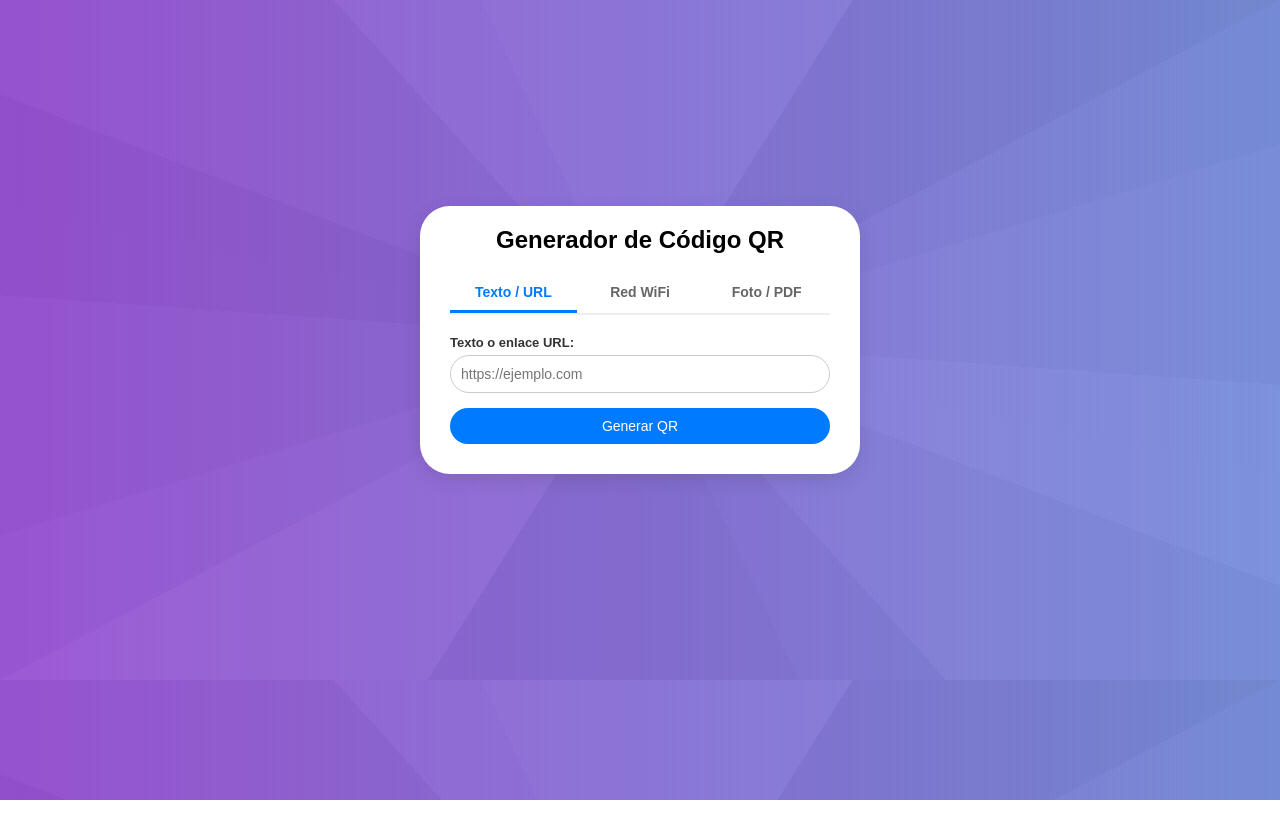
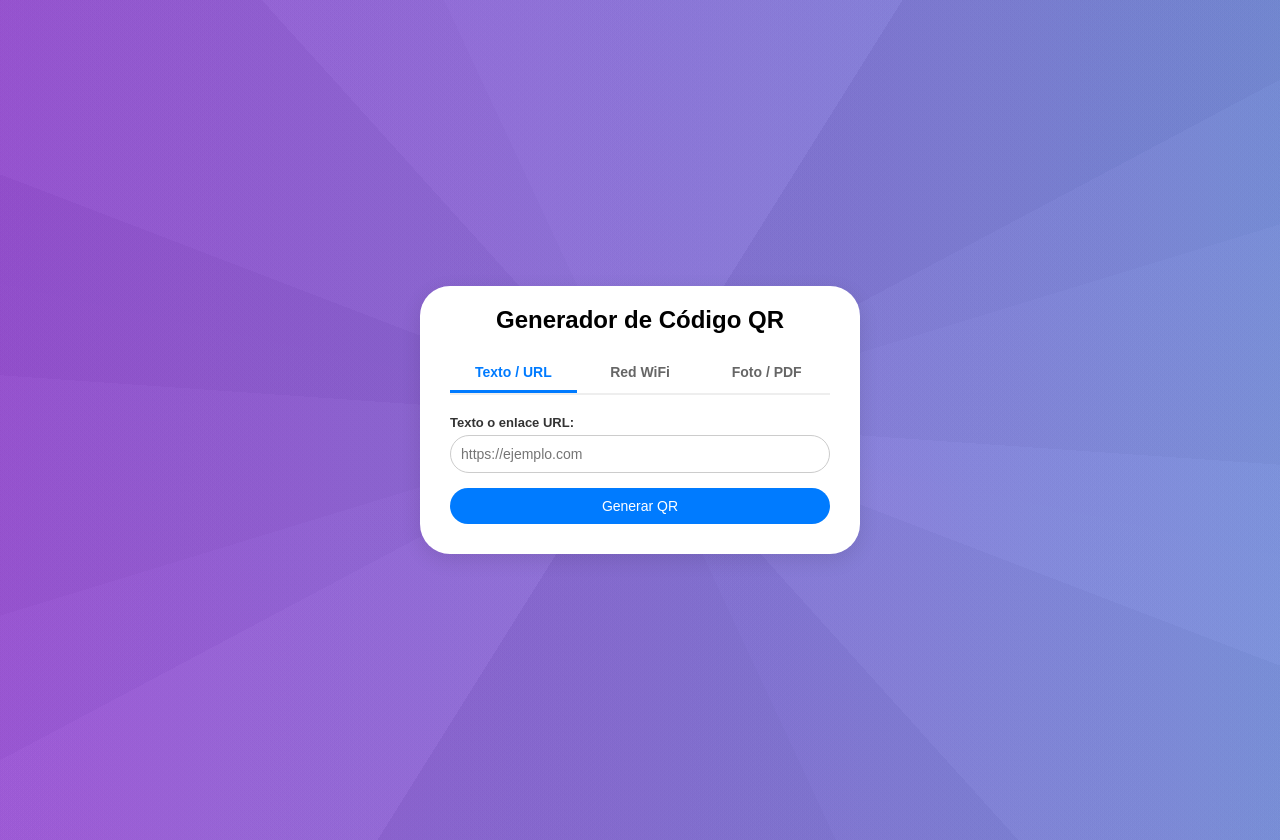
Before and after one commit to iamkevins/qr-pro-web, a Flask app: page / in a window 1280 px wide. Before the commit the page ends 800 px from the top, so only its background shows below. Run offline with Flask 3, Linux system fonts and the light colour scheme.

Commit message:
Update index.html

```diff
--- a/templates/index.html
+++ b/templates/index.html
@@ -12,7 +12,6 @@
             justify-content: center;
             align-items: center;
             min-height: 100vh;
-            min-height: 80vh;
             margin: 0;
             padding: 20px;
 
@@ -20,7 +19,16 @@
 
 
 
-    background-image: linear-gradient(201deg, rgba(148, 148, 148, 0.07) 0%, rgba(148, 148, 148, 0.07) 50%,rgba(83, 83, 83, 0.07) 50%, rgba(83, 83, 83, 0.07) 100%),linear-gradient(192deg, rgba(176, 176, 176, 0.08) 0%, rgba(176, 176, 176, 0.08) 50%,rgba(180, 180, 180, 0.08) 50%, rgba(180, 180, 180, 0.08) 100%),linear-gradient(48deg, rgba(185, 185, 185, 0.1) 0%, rgba(185, 185, 185, 0.1) 50%,rgba(243, 243, 243, 0.1) 50%, rgba(243, 243, 243, 0.1) 100%),linear-gradient(65deg, rgba(172, 172, 172, 0.09) 0%, rgba(172, 172, 172, 0.09) 50%,rgba(209, 209, 209, 0.09) 50%, rgba(209, 209, 209, 0.09) 100%),linear-gradient(4deg, rgba(224, 224, 224, 0.03) 0%, rgba(224, 224, 224, 0.03) 50%,rgba(49, 49, 49, 0.03) 50%, rgba(49, 49, 49, 0.03) 100%),linear-gradient(228deg, rgba(152, 152, 152, 0.03) 0%, rgba(152, 152, 152, 0.03) 50%,rgba(130, 130, 130, 0.03) 50%, rgba(130, 130, 130, 0.03) 100%),linear-gradient(163deg, rgba(170, 170, 170, 0.08) 0%, rgba(170, 170, 170, 0.08) 50%,rgba(232, 232, 232, 0.08) 50%, rgba(232, 232, 232, 0.08) 100%),linear-gradient(152deg, rgba(12, 12, 12, 0.05) 0%, rgba(12, 12, 12, 0.05) 50%,rgba(161, 161, 161, 0.05) 50%, rgba(161, 161, 161, 0.05) 100%),linear-gradient(302deg, rgba(48, 48, 48, 0.1) 0%, rgba(48, 48, 48, 0.1) 50%,rgba(195, 195, 195, 0.1) 50%, rgba(195, 195, 195, 0.1) 100%),linear-gradient(90deg, rgb(144, 14, 253),rgb(74, 115, 255));
+    background-image: linear-gradient(201deg, rgba(148, 148, 148, 0.07) 0%, rgba(148, 148, 148, 0.07) 50%,rgba(83, 83, 83, 0.07) 50%, rgba(83, 83, 83, 0.07) 100%),
+        linear-gradient(192deg, rgba(176, 176, 176, 0.08) 0%, rgba(176, 176, 176, 0.08) 50%,rgba(180, 180, 180, 0.08) 50%, rgba(180, 180, 180, 0.08) 100%),
+        linear-gradient(48deg, rgba(185, 185, 185, 0.1) 0%, rgba(185, 185, 185, 0.1) 50%,rgba(243, 243, 243, 0.1) 50%, rgba(243, 243, 243, 0.1) 100%),
+        linear-gradient(65deg, rgba(172, 172, 172, 0.09) 0%, rgba(172, 172, 172, 0.09) 50%,rgba(209, 209, 209, 0.09) 50%, rgba(209, 209, 209, 0.09) 100%),
+        linear-gradient(4deg, rgba(224, 224, 224, 0.03) 0%, rgba(224, 224, 224, 0.03) 50%,rgba(49, 49, 49, 0.03) 50%, rgba(49, 49, 49, 0.03) 100%),
+        linear-gradient(228deg, rgba(152, 152, 152, 0.03) 0%, rgba(152, 152, 152, 0.03) 50%,rgba(130, 130, 130, 0.03) 50%, rgba(130, 130, 130, 0.03) 100%),
+        linear-gradient(163deg, rgba(170, 170, 170, 0.08) 0%, rgba(170, 170, 170, 0.08) 50%,rgba(232, 232, 232, 0.08) 50%, rgba(232, 232, 232, 0.08) 100%),
+        linear-gradient(152deg, rgba(12, 12, 12, 0.05) 0%, rgba(12, 12, 12, 0.05) 50%,rgba(161, 161, 161, 0.05) 50%, rgba(161, 161, 161, 0.05) 100%),
+        linear-gradient(302deg, rgba(48, 48, 48, 0.1) 0%, rgba(48, 48, 48, 0.1) 50%,rgba(195, 195, 195, 0.1) 50%, rgba(195, 195, 195, 0.1) 100%),
+        linear-gradient(90deg, rgb(144, 14, 253),rgb(74, 115, 255));
 
 
 
```
